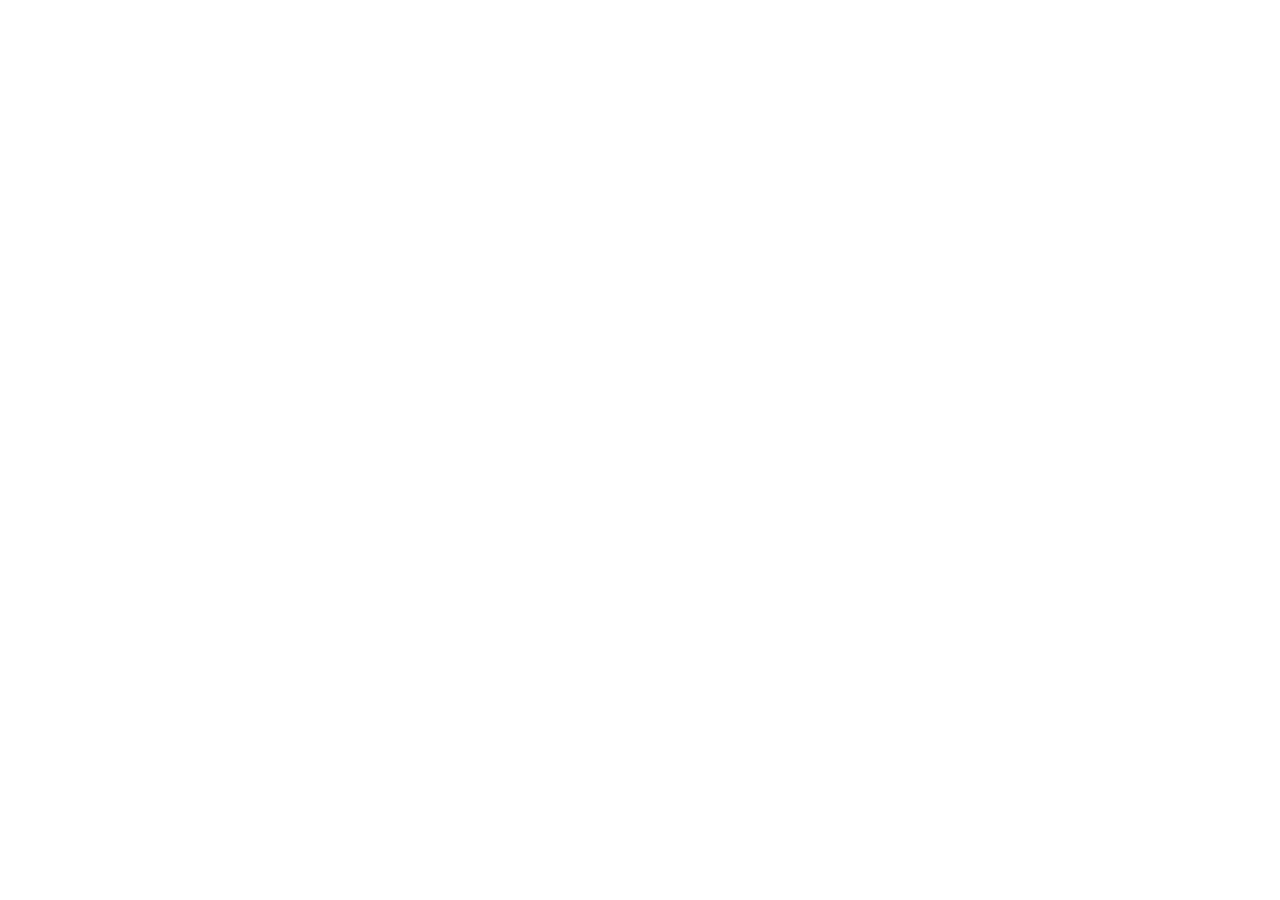
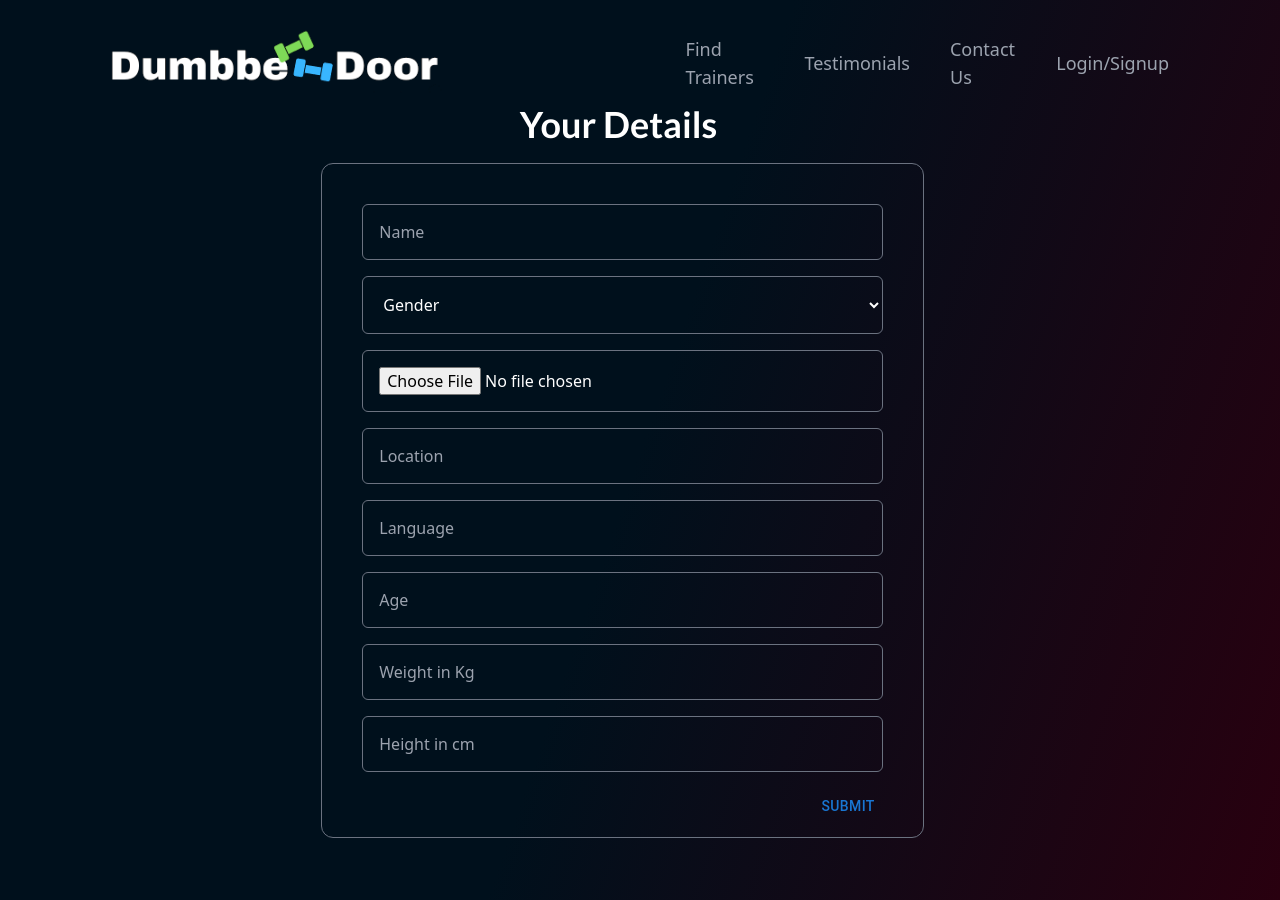
Before and after one commit to shikherjaitly/dumbbellDoor-frontend, a React (Create React App) app: page /customer/your-details in a window 1280 px wide. Before the commit this address had no page. Before the commit the page ends 800 px from the top, so only its background shows below. Built offline with nearby package versions, Linux system fonts and the light colour scheme; a web font is replaced by a local one.

Commit message:
customer registration page added

```diff
--- a/src/App.js
+++ b/src/App.js
@@ -11,6 +11,7 @@ import BookingPage from "./components/pages/BookingPage";
 import EditBooking from "./components/pages/EditBooking";
 import CustomerProfile from "./components/pages/CustomerProfile";
 import CustomerBookings from "./components/pages/CustomerBookings";
+import CustomerRegistration from "./components/pages/CustomerRegistration";
 
 export default function App() {
   return (
@@ -27,6 +28,10 @@ export default function App() {
           element={<TrainerRegistration />}
         />
         <Route
+          path="/customer/your-details"
+          element={<CustomerRegistration />}
+        />
+        <Route
           path="/trainer/:trainerName/:trainerID"
           element={<TrainerProfile />}
         />
--- /dev/null
+++ b/src/components/pages/CustomerRegistration.jsx
@@ -0,0 +1,122 @@
+import React, { useState } from "react";
+import Navbar from "../Navbar";
+import Button from "@mui/material/Button";
+
+const CustomerRegistration = () => {
+    const [customerInfo, setCustomerInfo] = useState({
+        name: "",
+        gender: "",
+        profileiPicture: "",
+        location: "",
+        preferredLanguage: "",
+        age: "",
+        weight: "",
+        height: "",
+    });
+
+    const handleChange = (e) => {
+        const { name, value } = e.target;
+        setCustomerInfo((prevState) => ({
+            ...prevState,
+            [name]: value,
+        }));
+    };
+
+    return (
+        <div className="w-full min-h-[100vh] relative [background:linear-gradient(108.87deg,_#00101c,_#00101c,_#29000f)] shadow-[0px_4px_4px_rgba(0,_0,_0,_0.25)] overflow-hidden flex flex-col items-center justify-start pt-[3.813rem] pb-[3.875rem] pr-[3.438rem] pl-[1.25rem] box-border gap-[2.688rem_0rem] tracking-[normal] mq750:gap-[2.688rem_0rem] mq1275:pr-[1.688rem] mq1275:box-border text-white">
+          <div className=" -mt-16 mb-2">
+            <Navbar />
+          </div>
+          <h1 className="font-lato text-4xl -mb-6 -mt-14 mr-2">Your Details</h1>
+          <div className=" w-[50%] border border-gray-500 px-10 py-10 rounded-xl">
+            <div className="m-auto flex flex-col justify-center items-center gap-4">
+                <input
+                type="text"
+                className=" w-full p-4 bg-transparent border border-gray-500 rounded-md outline-none"
+                autoComplete="off"
+                placeholder="Name"
+                name="name"
+                onChange={handleChange}
+                value={customerInfo.name}
+                />
+                <select
+                className="w-full p-4 bg-transparent border border-gray-500 rounded-md outline-none"
+                name="gender"
+                id="gender"
+                onChange={handleChange}
+                value={customerInfo.gender}
+                >
+                <option className=" text-black" value="">
+                    Gender
+                </option>
+                <option className=" text-black" value="Male">
+                    Male
+                </option>
+                <option className=" text-black" value="Female">
+                    Female
+                </option>
+                </select>
+                <input
+                type="file"
+                className=" w-full p-4 bg-transparent border border-gray-500 rounded-md outline-none "
+                placeholder="Profile Picture"
+                name="profilePicture"
+                onChange={handleChange}
+                value={customerInfo.profileiPicture}
+                />
+                <input
+                    type="text"
+                    className="w-full p-4 bg-transparent border border-gray-500 rounded-md outline-none "
+                    autoComplete="off"
+                    placeholder="Location"
+                    name="location"
+                    onChange={handleChange}
+                    value={customerInfo.location}
+                />
+                <input
+                    type="text"
+                    className=" w-full p-4 bg-transparent border border-gray-500 rounded-md outline-none "
+                    placeholder="Language"
+                    name="preferredLanguage"
+                    onChange={handleChange}
+                    value={customerInfo.preferredLanguage}
+                />
+                <input
+                    type="number"
+                    className=" w-full p-4 bg-transparent border border-gray-500 rounded-md outline-none "
+                    autoComplete="off"
+                    placeholder="Age"
+                    name="age"
+                    onChange={handleChange}
+                    value={customerInfo.age}
+                />
+                <input
+                    type="number"
+                    className=" w-full p-4 bg-transparent border border-gray-500 rounded-md outline-none "
+                    placeholder="Weight in Kg"
+                    name="weight"
+                    onChange={handleChange}
+                    value={customerInfo.weight}
+                />
+                <input
+                    type="number"
+                    className=" w-full p-4 bg-transparent border border-gray-500 rounded-md outline-none "
+                    placeholder="Height in cm"
+                    name="height"
+                    onChange={handleChange}
+                    value={customerInfo.height}
+                />
+                <div className=" -mb-7 ml-auto">
+                    <Button>
+                        Submit
+                    </Button>
+                </div>
+            </div>
+          </div>
+        </div>
+    );
+};
+
+
+
+export default CustomerRegistration;
```
